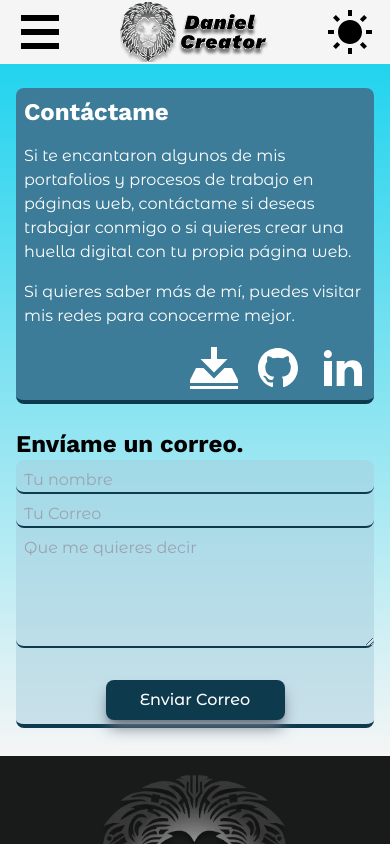
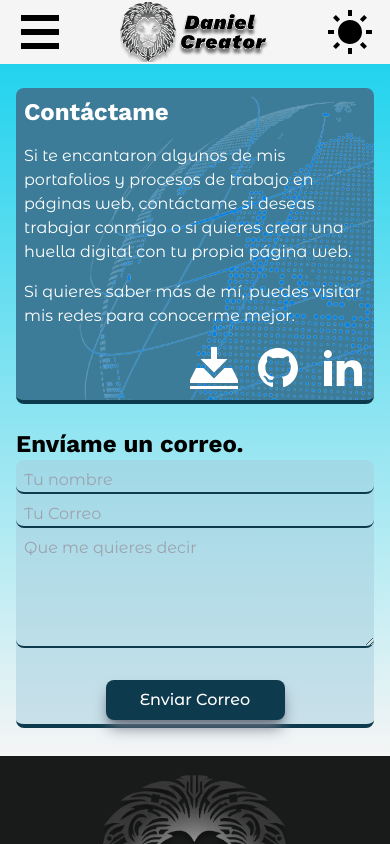
Before and after one commit to DanielLenoz/danielcreator, a Next.js app: page /Contact in a window 390 px wide. Shown: the top 844 px of the page. Built offline with nearby package versions, Linux system fonts and the light colour scheme.

Commit message:
new img, and erased the 'console.log'

```diff
--- a/src/app/Contact/page.tsx
+++ b/src/app/Contact/page.tsx
@@ -59,7 +59,7 @@ export default function Contact() {
             </a>
           </article>
           <Image
-            className="rotate-y-180 absolute right-0 top-0 hidden md:block "
+            className="absolute right-0 top-0 "
             src={'/assets/images/services/imagebg.webp'}
             width={300}
             height={530}
--- a/src/components/aceternityUI/sparkles.tsx
+++ b/src/components/aceternityUI/sparkles.tsx
@@ -41,7 +41,6 @@ export const SparklesCore = (props: ParticlesProps) => {
 
   const particlesLoaded = async (container?: Container) => {
     if (container) {
-      console.log(container)
       controls.start({
         opacity: 1,
         transition: {
--- a/src/components/blogs/Blogs/Modules/Searcher.tsx
+++ b/src/components/blogs/Blogs/Modules/Searcher.tsx
@@ -39,7 +39,6 @@ export const Searcher: React.FC<SearcherProps> = ({
 
   const onSubmit = (e: React.FormEvent<HTMLFormElement>) => {
     e.preventDefault()
-    console.log('submitted')
   }
 
   return (
--- a/src/components/shared/Porfolio/Modules/Searcher.tsx
+++ b/src/components/shared/Porfolio/Modules/Searcher.tsx
@@ -21,7 +21,6 @@ export const Searcher: React.FC<SearcherProps> = ({
 
   const onSubmit = (e: React.FormEvent<HTMLFormElement>) => {
     e.preventDefault()
-    console.log('submitted')
   }
 
   return (
--- a/src/components/shared/Porfolio/Modules/index.tsx
+++ b/src/components/shared/Porfolio/Modules/index.tsx
@@ -19,10 +19,7 @@ export const Modules = () => {
   useEffect(() => {
     const filterWorks = async () => {
       // Obtén los datos de la API
-      let { data: Works, error } = await supabase
-        .from('Works')
-        .select('*')
-      console.log(Works)
+      let { data: Works, error } = await supabase.from('Works').select('*')
 
       if (Works) {
         // Filtra los datos según categories y searchValue
```
Also changed, not shown: src/app/Works/[[...works]]/page.tsx (+0 -8 lines), public/assets/images/services/imagebg.webp (added).
